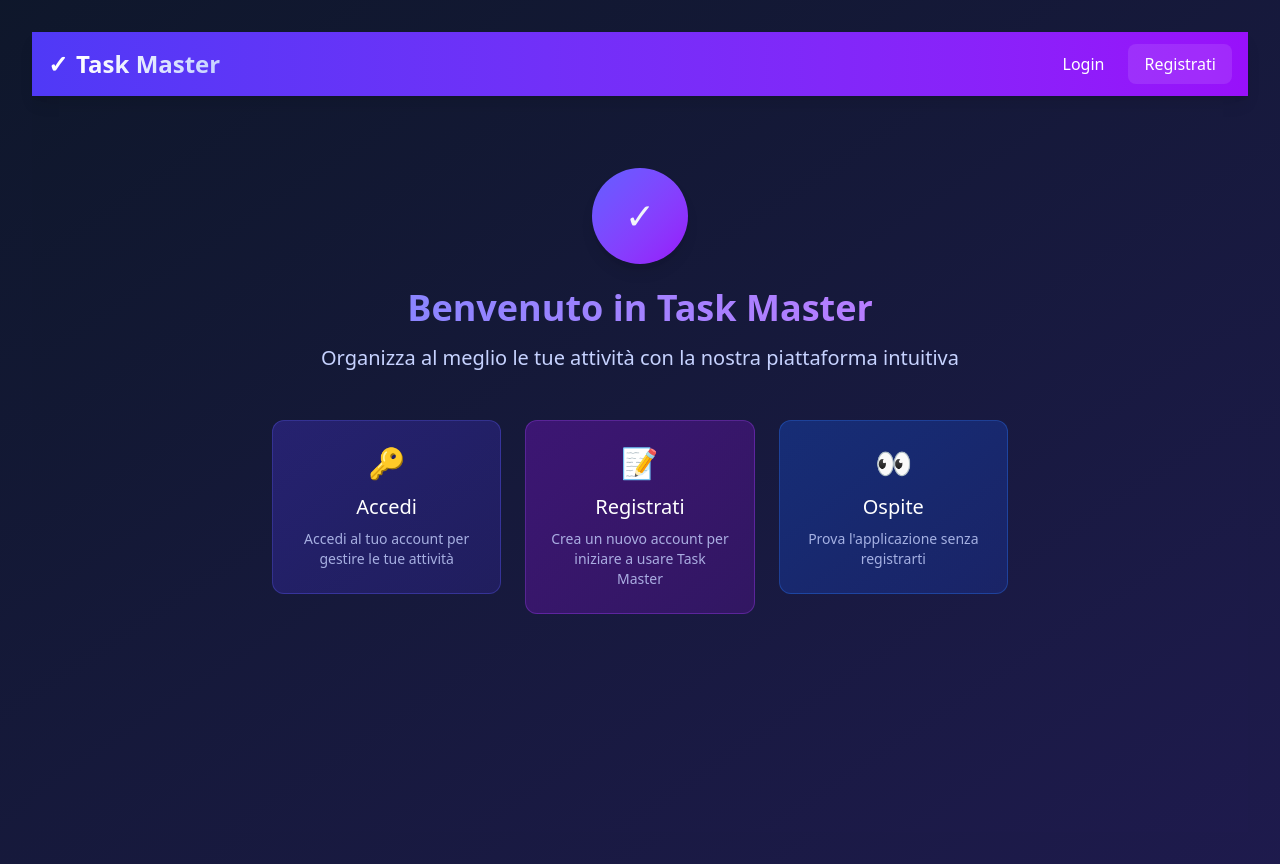
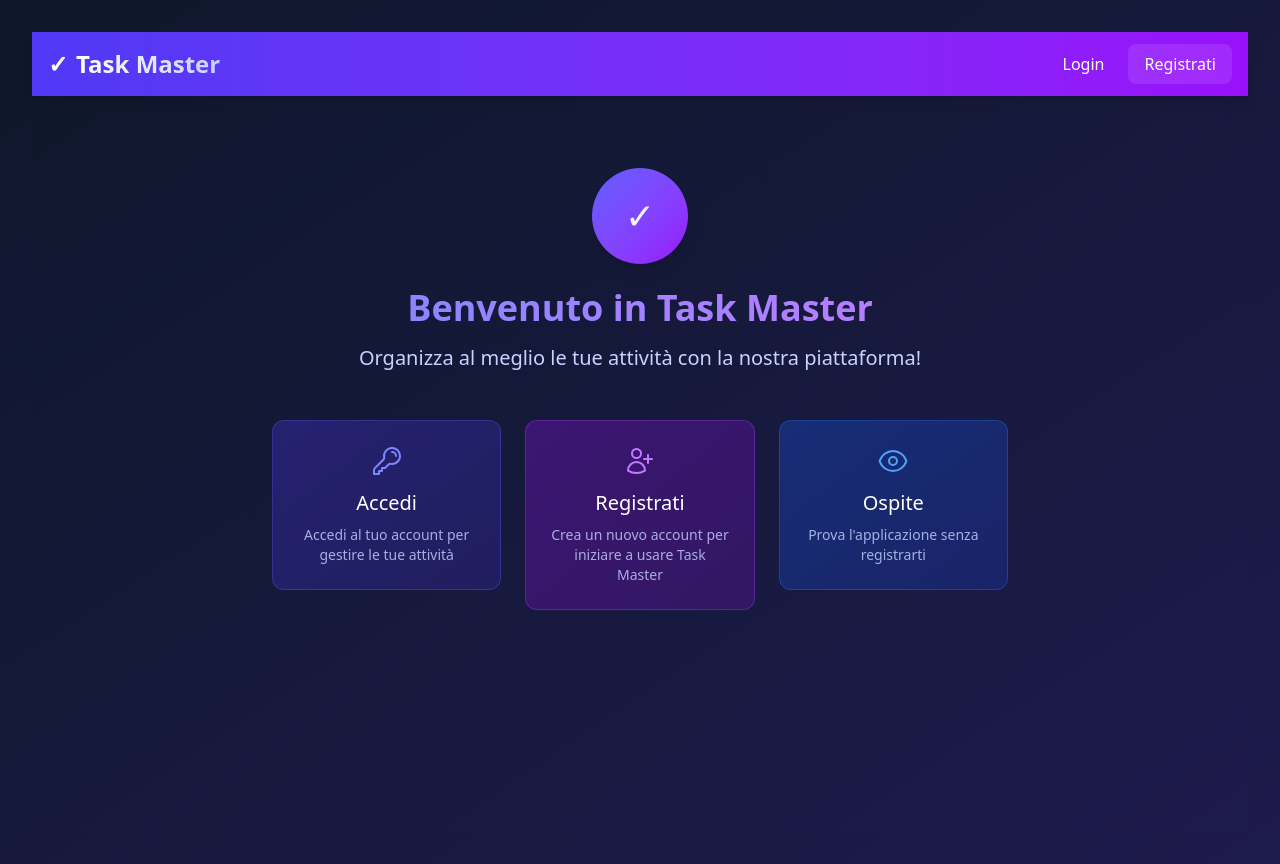
Before and after one commit to Norogatto/Progetto-finale-CorsoWeb, a React (Vite) app in the folder progettofinale/: page / in a window 1280 px wide. Built offline with nearby package versions, Linux system fonts and the light colour scheme.

Commit message:
aggiustato lo stile di Home e TaskManager

```diff
--- a/progettofinale/src/components/Home.tsx
+++ b/progettofinale/src/components/Home.tsx
@@ -1,4 +1,5 @@
 import { Link } from 'react-router-dom';
+import { KeyIcon, UserPlusIcon, EyeIcon } from '@heroicons/react/24/outline';
 
 function Home() {
   return (
@@ -13,13 +14,15 @@ function Home() {
           Benvenuto in Task Master
         </h1>
         <p className="text-xl text-indigo-200 mb-8">
-          Organizza al meglio le tue attività con la nostra piattaforma intuitiva
+          Organizza al meglio le tue attività con la nostra piattaforma!
         </p>
 
         <div className="grid grid-cols-1 md:grid-cols-3 gap-6 mt-12">
           <Link to="/Login">
             <div className="bg-gradient-to-br from-indigo-600/30 to-indigo-800/30 p-6 rounded-xl border border-indigo-500/30 hover:border-indigo-500/60 transition-all duration-300 hover:shadow-lg hover:shadow-indigo-500/10 hover:-translate-y-1">
-              <div className="text-3xl mb-3">🔑</div>
+              <div className="text-3xl mb-3 flex justify-center">
+                <KeyIcon className="h-8 w-8 text-indigo-400" />
+              </div>
               <h3 className="text-xl font-medium mb-2">Accedi</h3>
               <p className="text-indigo-200/80 text-sm">Accedi al tuo account per gestire le tue attività</p>
             </div>
@@ -27,7 +30,9 @@ function Home() {
 
           <Link to="/Register">
             <div className="bg-gradient-to-br from-purple-600/30 to-purple-800/30 p-6 rounded-xl border border-purple-500/30 hover:border-purple-500/60 transition-all duration-300 hover:shadow-lg hover:shadow-purple-500/10 hover:-translate-y-1">
-              <div className="text-3xl mb-3">📝</div>
+              <div className="text-3xl mb-3 flex justify-center">
+                <UserPlusIcon className="h-8 w-8 text-purple-400" />
+              </div>
               <h3 className="text-xl font-medium mb-2">Registrati</h3>
               <p className="text-indigo-200/80 text-sm">Crea un nuovo account per iniziare a usare Task Master</p>
             </div>
@@ -35,7 +40,9 @@ function Home() {
 
           <Link to="/AppHome">
             <div className="bg-gradient-to-br from-blue-600/30 to-blue-800/30 p-6 rounded-xl border border-blue-500/30 hover:border-blue-500/60 transition-all duration-300 hover:shadow-lg hover:shadow-blue-500/10 hover:-translate-y-1">
-              <div className="text-3xl mb-3">👀</div>
+              <div className="text-3xl mb-3 flex justify-center">
+                <EyeIcon className="h-8 w-8 text-blue-400" />
+              </div>
               <h3 className="text-xl font-medium mb-2">Ospite</h3>
               <p className="text-indigo-200/80 text-sm">Prova l'applicazione senza registrarti</p>
             </div>
--- a/progettofinale/src/components/TaskManager.tsx
+++ b/progettofinale/src/components/TaskManager.tsx
@@ -1,7 +1,6 @@
 import { useEffect, useState } from 'react';
 import { useNavigate } from 'react-router-dom';
 import { useAppDispatch, useAppSelector } from "../redux/hooks";
-import { logout } from "../redux/userSlice";
 import {
   aggiungiTodo,
   rimuoviTodo,
@@ -16,9 +15,9 @@ import {
   CheckCircleIcon,
   TrashIcon,
   PencilIcon,
-  PlusIcon
+  PlusIcon,
+  DocumentCheckIcon
 } from '@heroicons/react/24/outline';
-import { CheckCircleIcon as CheckCircleSolid } from '@heroicons/react/24/solid';
 
 type NewTaskData = {
   nome_task: string;
@@ -292,12 +291,6 @@ function TaskManager() {
     }
   };
 
-  // Logout
-  const handleLogout = () => {
-    console.log('Logout utente');
-    dispatch(logout());
-    navigate('/Login');
-  };
 
   // Helper per ottenere il nome dello stato
   const getStateName = (stateID: number) => {
@@ -591,7 +584,7 @@ function EditTaskModal({ task, onSave, onCancel, loading }: EditTaskModalProps)
   return (
     <div className="fixed inset-0 bg-black/50 flex items-center justify-center z-50 p-4">
       <div className="bg-white/10 backdrop-blur-xl rounded-3xl border border-white/20 p-6 w-full max-w-md">
-        <h3 className="text-xl font-bold text-white mb-4">✏️ Modifica Task</h3>
+        <h3 className="text-xl font-bold text-white mb-4">Modifica Task</h3>
         <form onSubmit={handleSubmit} className="space-y-4">
           <input
             type="text"
@@ -621,17 +614,23 @@ function EditTaskModal({ task, onSave, onCancel, loading }: EditTaskModalProps)
             <button
               type="submit"
               disabled={loading}
-              className="flex-1 bg-green-500/80 hover:bg-green-500 text-white py-2 rounded-xl transition-all duration-200 disabled:opacity-50"
+              className="flex-1 bg-green-500/80 hover:bg-green-500 text-white py-2 rounded-xl transition-all duration-200 disabled:opacity-50 flex items-center justify-center gap-2"
             >
-              {loading ? '⏳ Salvando...' : '💾 Salva'}
+              {loading ? (
+                <div className="animate-spin w-5 h-5 border-2 border-white/30 border-t-white rounded-full"></div>
+              ) : (
+                <DocumentCheckIcon className="h-5 w-5" />
+              )}
+              <span>Salva</span>
             </button>
             <button
               type="button"
               onClick={onCancel}
               disabled={loading}
-              className="flex-1 bg-gray-500/80 hover:bg-gray-500 text-white py-2 rounded-xl transition-all duration-200 disabled:opacity-50"
+              className="flex-1 bg-gray-500/80 hover:bg-gray-500 text-white py-2 rounded-xl transition-all duration-200 disabled:opacity-50 flex items-center justify-center gap-2"
             >
-              ❌ Annulla
+              <TrashIcon className="h-5 w-5" />
+              <span>Annulla</span>
             </button>
           </div>
         </form>
```
